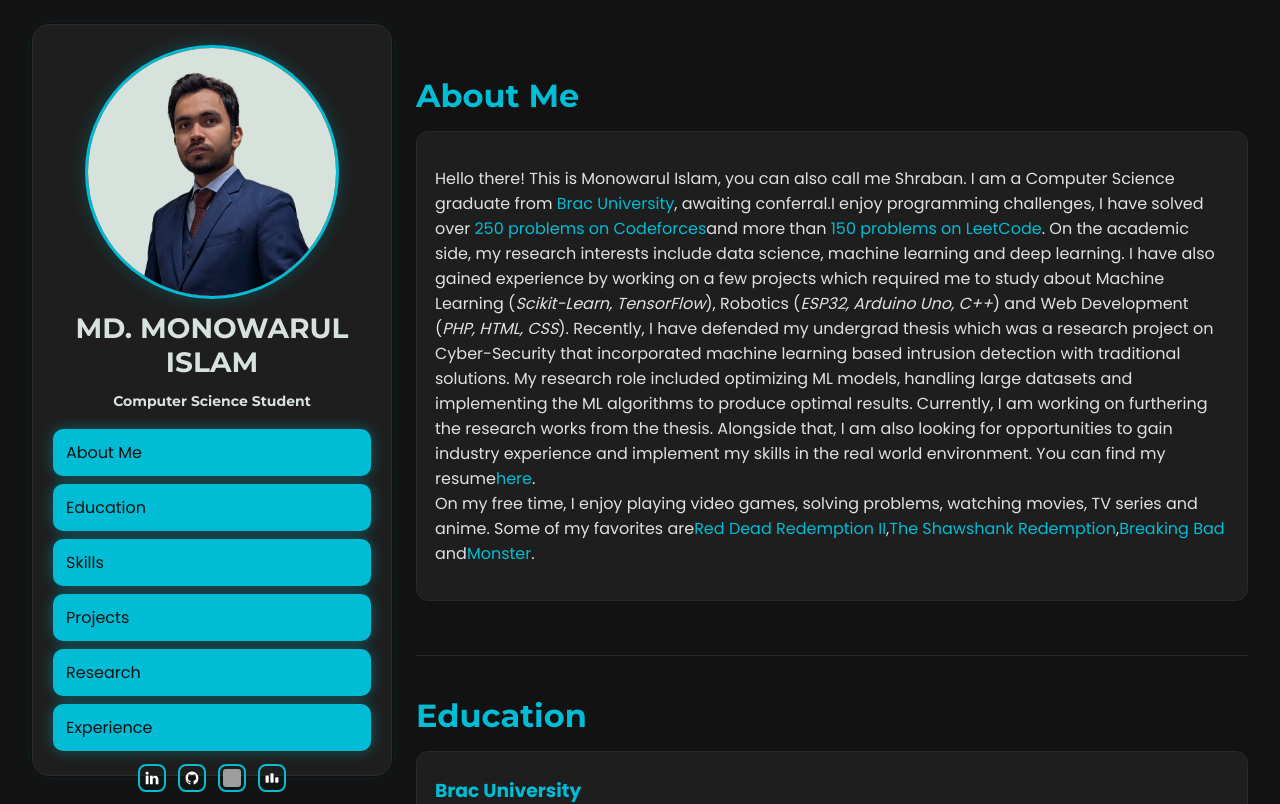
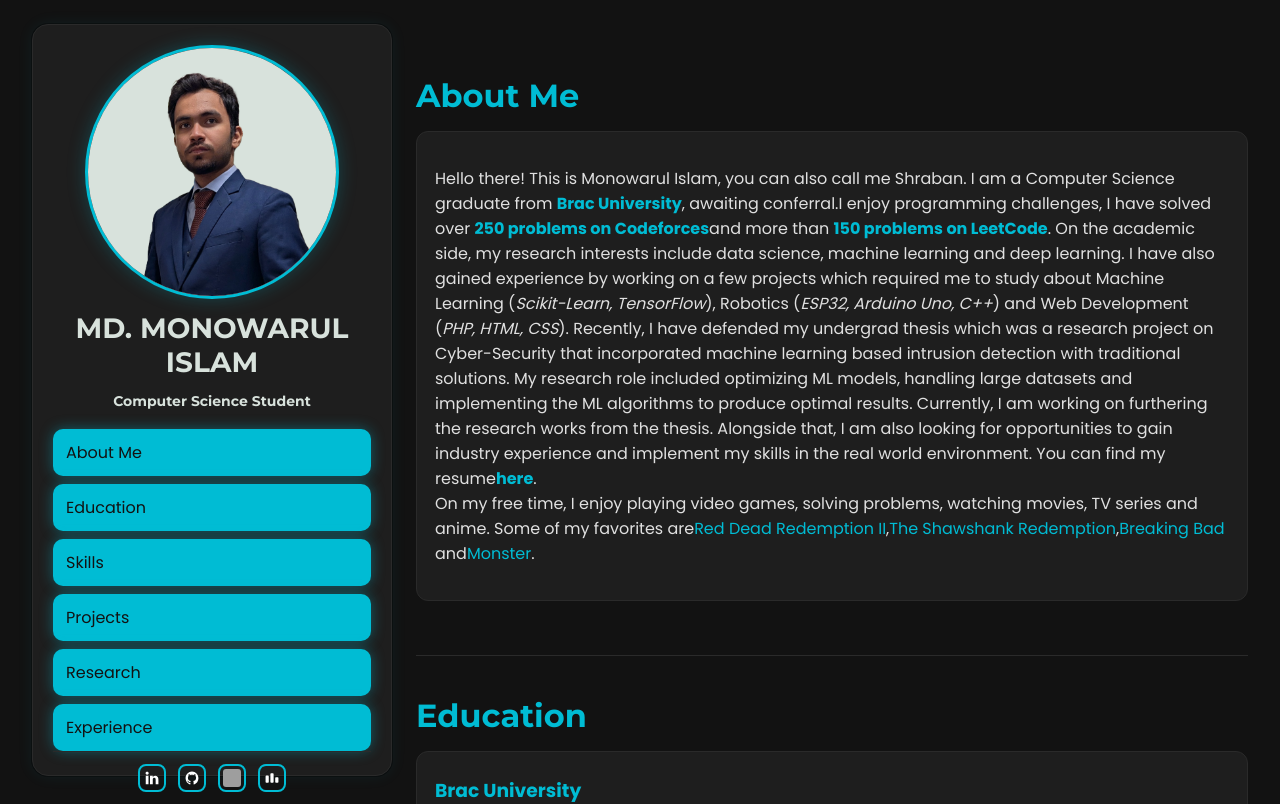
Before and after one commit to mi-shraban/portfolio-nextjs, a Next.js app: page / in a window 1280 px wide. Shown: the top 804 px of the page. Built offline with nearby package versions, Linux system fonts and the light colour scheme; grey boxes are pictures that could not be loaded.

Commit message:
link update

```diff
--- a/app/globals.css
+++ b/app/globals.css
@@ -80,6 +80,10 @@ a:hover { color: var(--primary-2); }
 .name small {
     color: #d8e2dc;
     font-size: 14px;
+}
+
+.ab_link{
+    font-weight: bold;
 }
 
 .nav {
```
